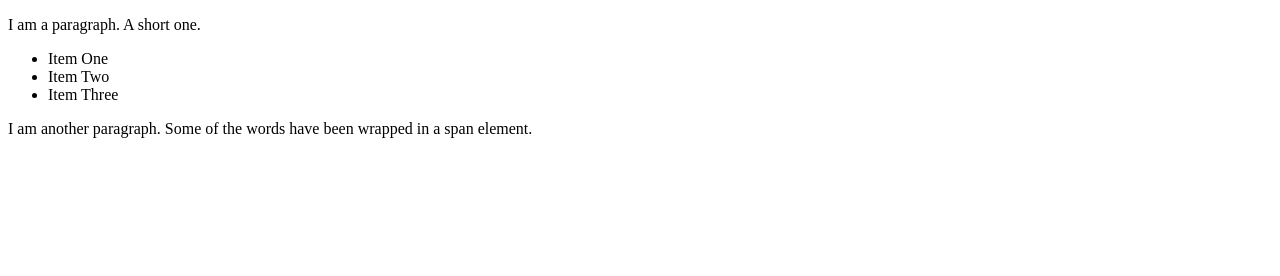
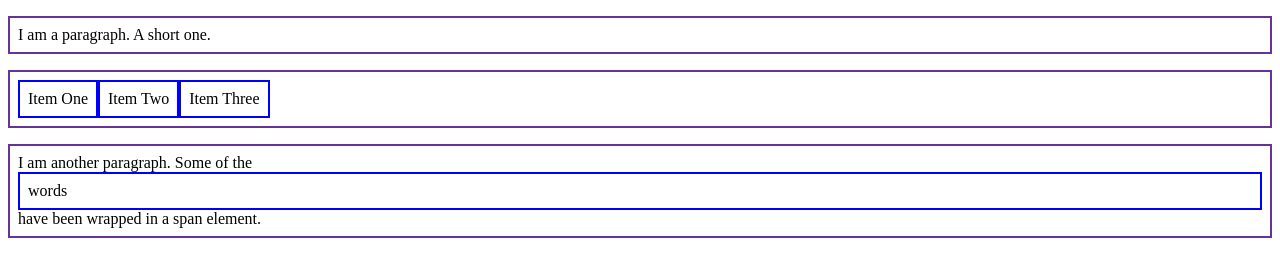
Before and after one commit to GiangoFett/boxmodel-test, a plain HTML site: page index.html in a window 1280 px wide. Drawn offline with Linux system fonts and the light colour scheme.

Commit message:
Initial commit

```diff
--- a/index.html
+++ b/index.html
@@ -1,5 +1,8 @@
 <!DOCTYPE html>
 <html lang="en">
+
+<link rel="stylesheet" href="style.css">
+
 <body>
     <p>I am a paragraph. A short one.</p>
 
--- /dev/null
+++ b/style.css
@@ -0,0 +1,22 @@
+/* Stylesheet */
+
+p,
+ul {
+  border: 2px solid rebeccapurple;
+  padding: .5em;
+}
+
+.block,
+li {
+  border: 2px solid blue;
+  padding: .5em;
+}
+
+ul {
+  display: flex;
+  list-style: none;
+}
+
+.block {
+  display: block;
+}
```
